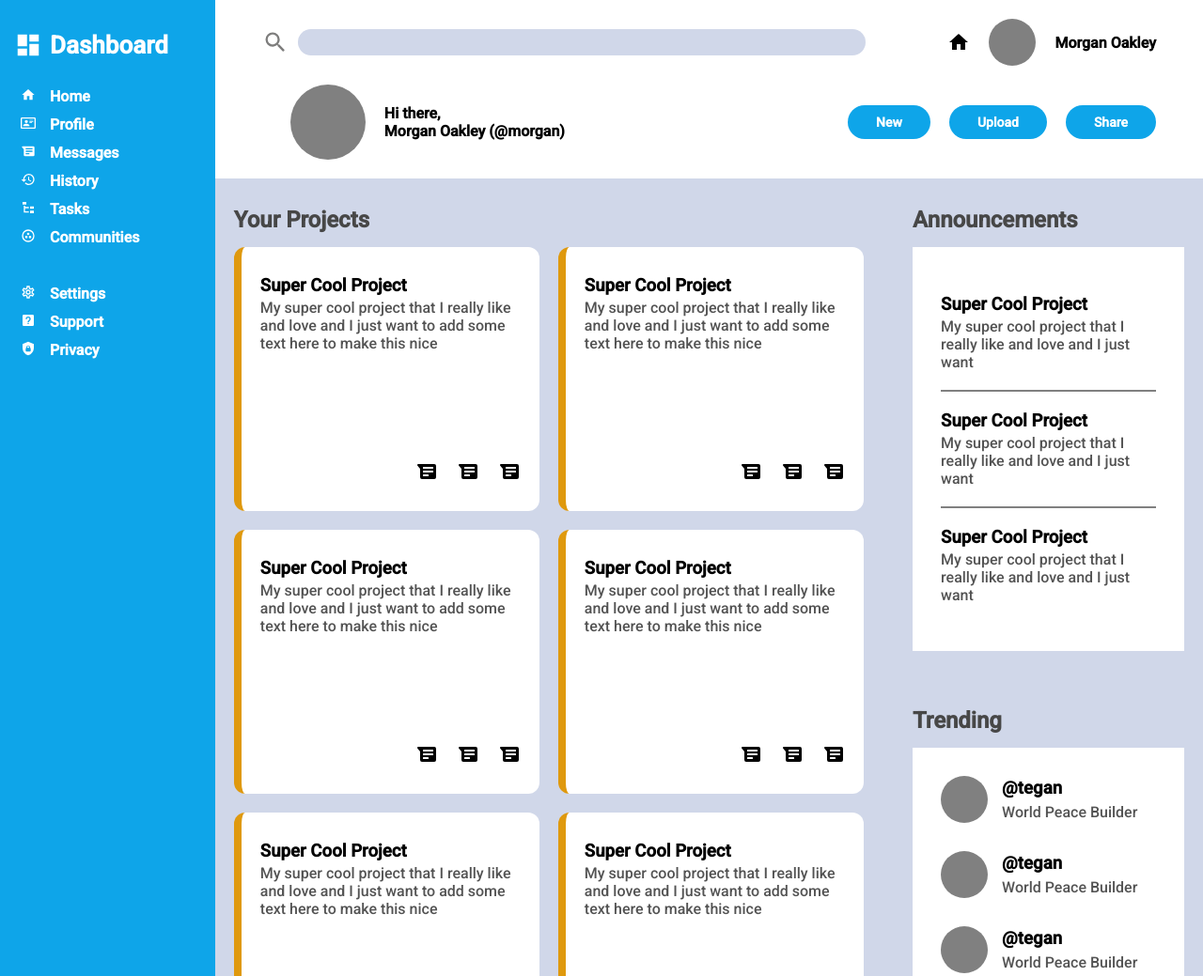
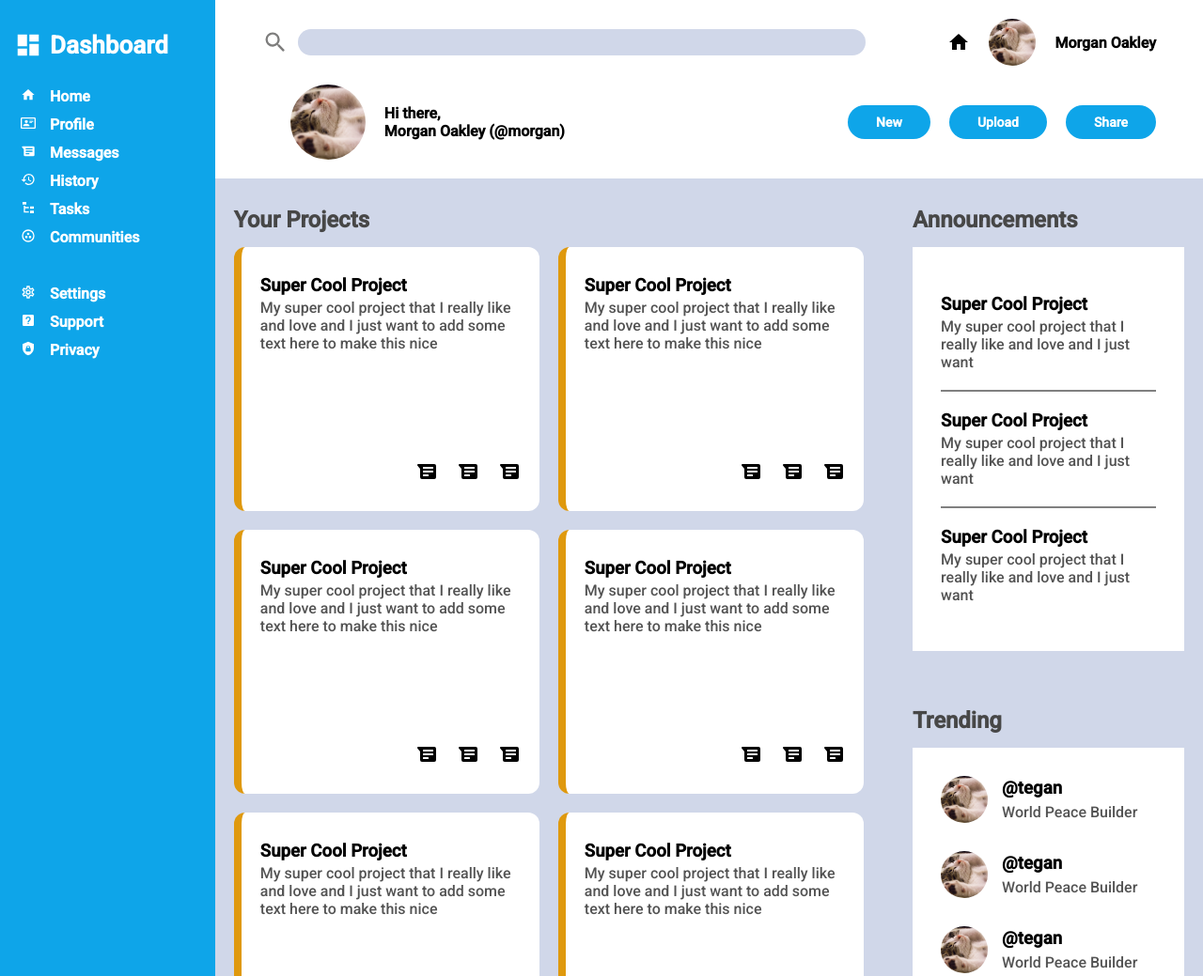
Before and after one commit to ze-jeff123/odin-admin-dashboard, a plain HTML site: page index.html in a window 1280 px wide. Shown: the top 1039 px of the page at 94% size. Drawn offline with Linux system fonts and the light colour scheme.

Commit message:
Add profile pictures

```diff
--- a/styles.css
+++ b/styles.css
@@ -148,6 +148,12 @@ body {
     grid-row : 1/3;
 }
 
+.profile-pic {
+    background-image: url("icons/pexels-photo-416160.jpeg");
+    background-position : center;
+    background-size : cover;
+}
+
 .second-row {
     display : grid;
     grid-template-columns : auto 1fr auto auto auto;
```
Also changed, not shown: icons/pexels-photo-416160.jpeg (added), icons/pexels-pixabay-104827.jpg (added).
